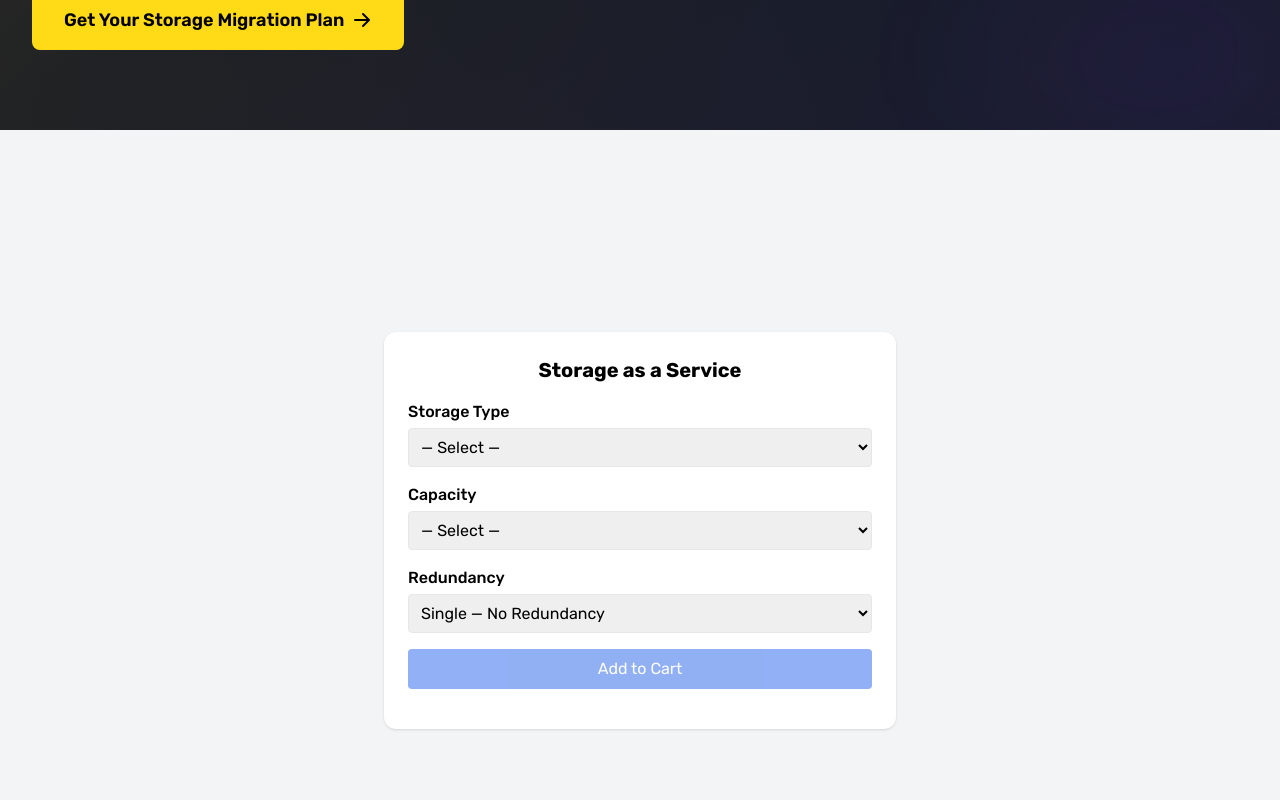
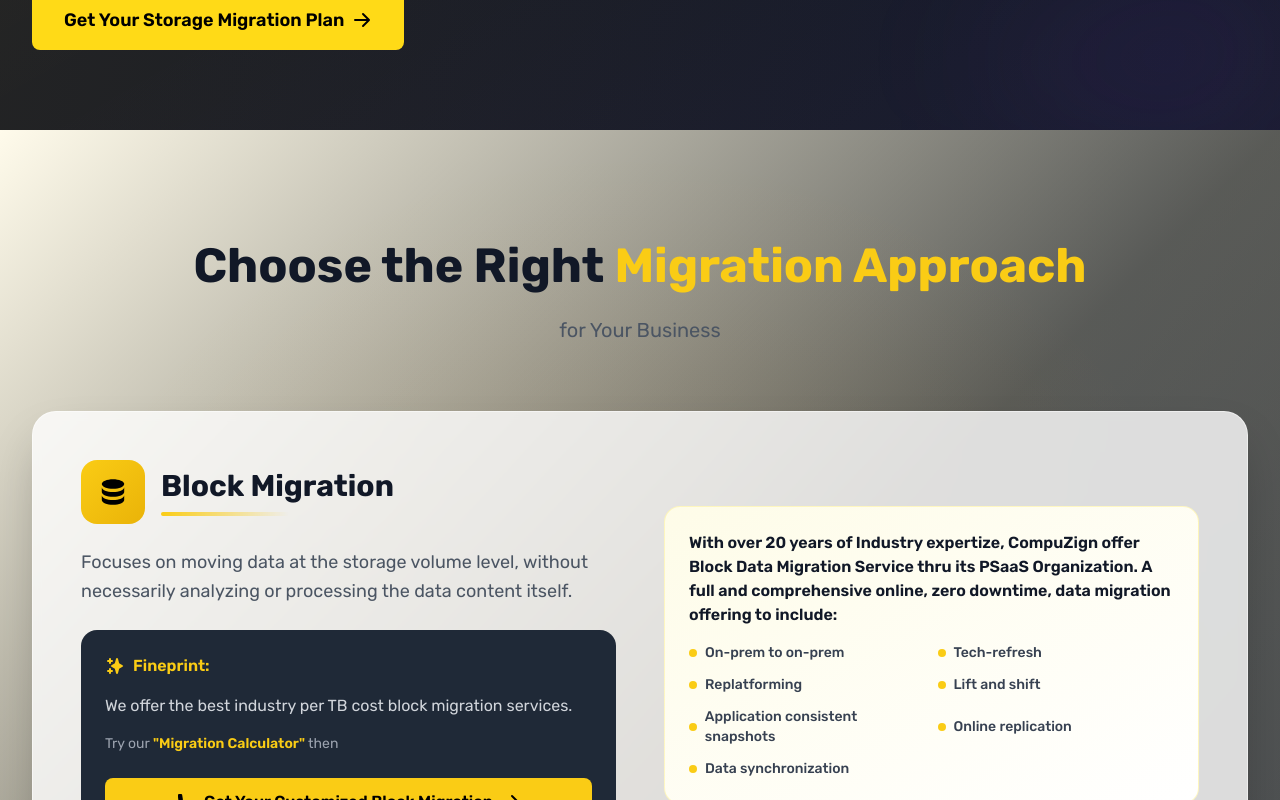
Before and after one commit to innovaiz-tech/compuzign-prod, a React (Vite) app: page /storage-migration in a window 1280 px wide. Shown: the part 600-1400 px from the top of the page. Built offline with nearby package versions, Linux system fonts and the light colour scheme.

Commit message:
changes removed

```diff
--- a/src/pages/StorageMigration.jsx
+++ b/src/pages/StorageMigration.jsx
@@ -47,7 +47,6 @@
 import HitachiLogo from '../assets/cloud-vendors/hitachi-3.svg';
 import DXCLogo from '../assets/cloud-vendors/dxc-technology-1.svg';
 import PureStorageLogo from '../assets/cloud-vendors/pure-storage-seeklogo.png';
-import RateCard from './RateCard';
 
 /**
  * StorageMigration Component - Modernize, Migrate, and Move Without Disruption
@@ -504,10 +503,6 @@
           </div>
         </div>
       </section>
-
-      <div>
-        <RateCard />
-      </div>
 
       {/* 2. CHOOSE THE RIGHT MIGRATION APPROACH SECTION - Amber Background */}
       <section className="py-20 lg:py-28 bg-gradient-to-br from-amber-50 via-amber-100/30 to-yellow-50/20 relative overflow-hidden">
```
